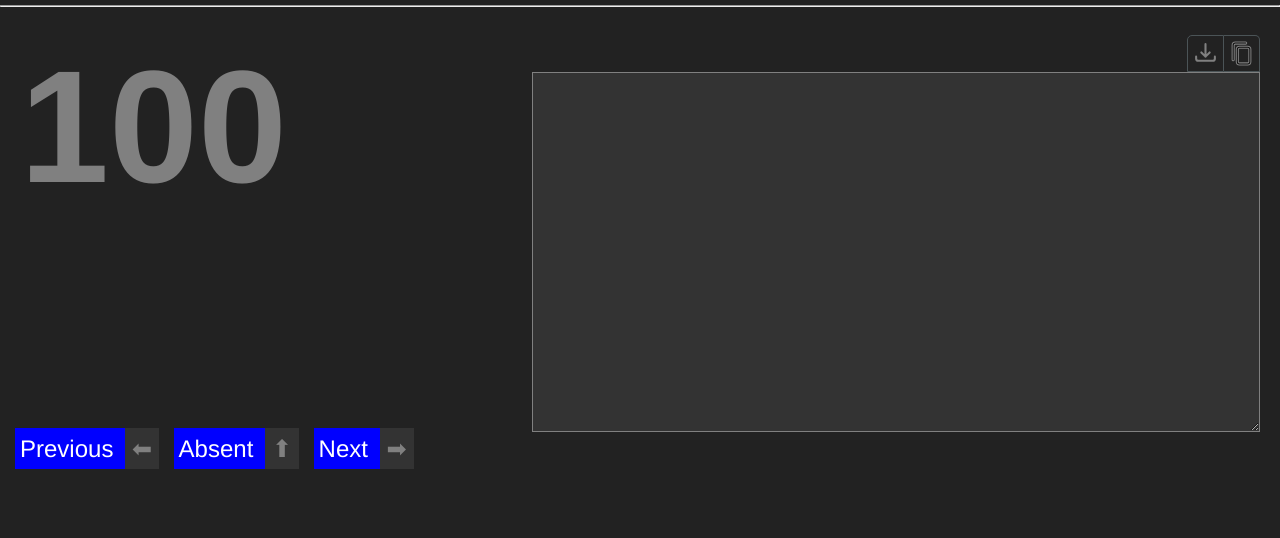
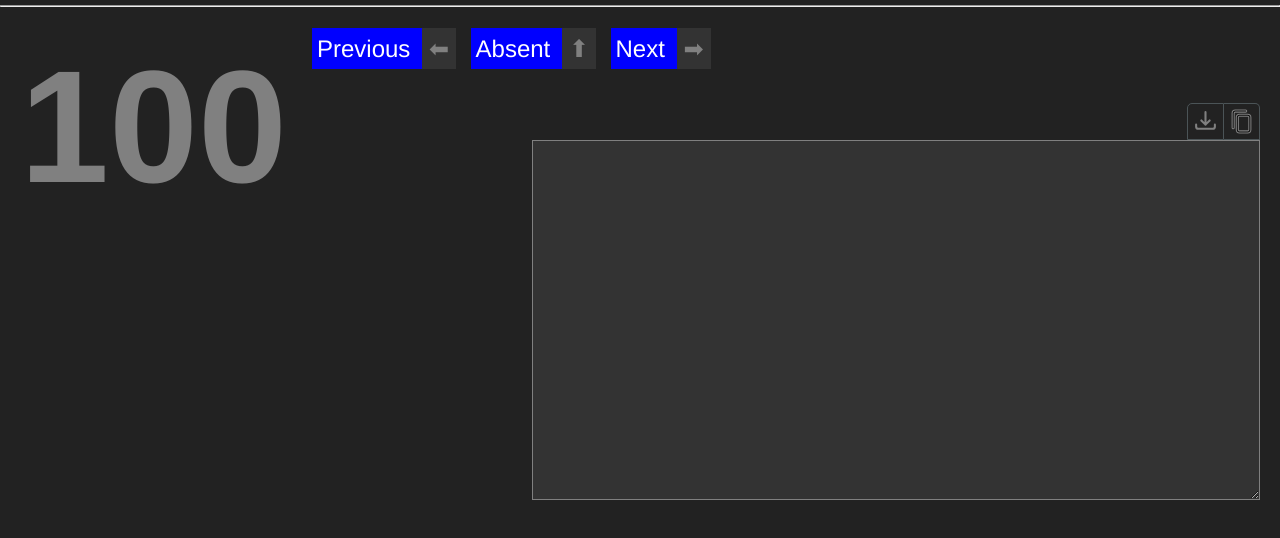
Before and after one commit to bhautikn/HTML, a plain HTML site: page Attendance/index.html in a window 1280 px wide. Shown: the part 66-604 px from the top of the page. Drawn offline with Linux system fonts and the light colour scheme.

Commit message:
Update index.html

```diff
--- a/Attendance/index.html
+++ b/Attendance/index.html
@@ -45,6 +45,7 @@
 
 	<!-- RollNumber Div Start-->
 	<hr>
+	<div class="main-container">
 		<div class="left-container">
 			<div id="roll-no">
 				<div id="class-info">1</div>
@@ -53,7 +54,19 @@
 				<div class="number" style="display: block;">0</div>
 				<div class="number" style="display: none;">0</div>
 			</div>
-		<div id="name-plate"></div>
+			<div id="name-plate"></div><br>
+		</div>
+		<div class="container">
+			<button class="btn" id="previus-btn" title="left Arrow  ←">
+				<span class="btn-internal">Previous </span><span class="arrows">⬅</span>
+			</button>
+			<button class="btn" id="absent-btn" title="Up Arrow  ↑">
+				<span class="btn-internal">Absent </span><span class="arrows">⬆</span>
+			</button>
+			<button class="btn" id="next-btn" title="Right Arrow  →">
+				<span class="btn-internal">Next </span><span class="arrows">➡</span>
+			</button><br />
+		</div>
 	</div>
 	<!-- RollNumber Div End -->
 
@@ -67,7 +80,7 @@
 	<!-- Textarea End -->
 
 	<!-- Button Set Start -->
-	<div class="container">
+	<!-- <div class="container">
 		<button class="btn" id="previus-btn" title="left Arrow  ←">
 			<span class="btn-internal">Previous </span><span class="arrows">⬅</span>
 		</button>
@@ -77,7 +90,7 @@
 		<button class="btn" id="next-btn" title="Right Arrow  →">
 			<span class="btn-internal">Next </span><span class="arrows">➡</span>
 		</button><br />
-	</div>
+	</div> -->
 	<!-- Button Set End -->
 
 	<!--- Context Menu Code -->
```
Lines whose indentation alone changed are shown as unchanged.
